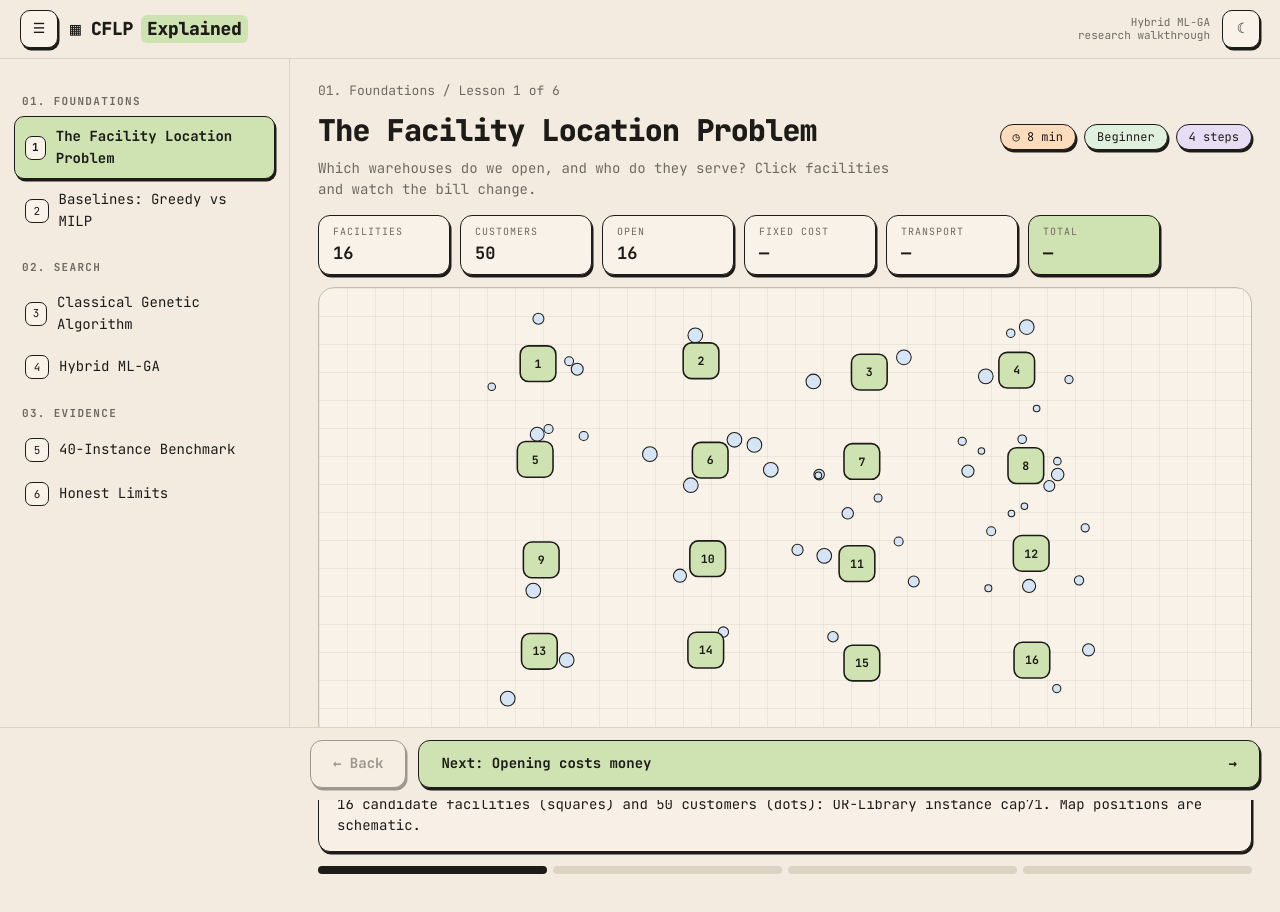
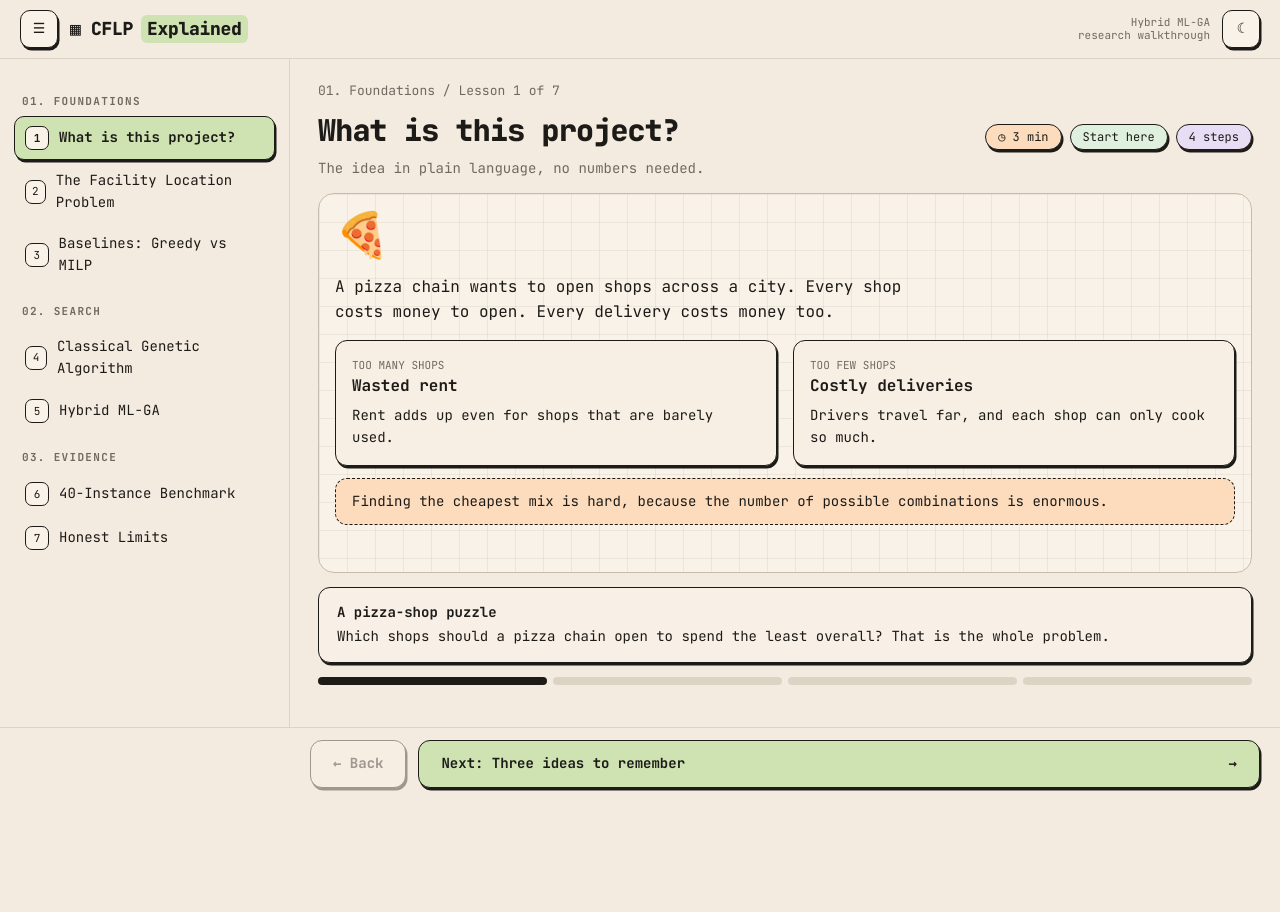
Before and after one commit to Yasaswini-ch/Hybrid-MLGA-CFLP, a React (Vite) app in the folder frontend/: page / in a window 1280 px wide. Shown: the top 912 px of the page. After the commit the page ends 807 px from the top, so only its background shows below. Built offline with nearby package versions, Linux system fonts and the light colour scheme.

Commit message:
Add a plain-language intro lesson as the site's landing page

```diff
--- a/frontend/src/lessons/index.jsx
+++ b/frontend/src/lessons/index.jsx
@@ -10,6 +10,69 @@ const maskOf = (ids) => { const m = noneOpen(); ids.forEach((i) => (m[i] = 1));
 const median = (a) => { const s = [...a].sort((x, y) => x - y); return s[Math.floor(s.length / 2)]; };
 const cap71 = results.instances.find((x) => x.name === "cap71");
 const sum = (a) => a.reduce((x, y) => x + y, 0);
+
+/* ============ 0. Intro ============ */
+function Card({ n, title, children, on }) {
+  return (
+    <div style={{ flex: 1, minWidth: 220, padding: 16, border: "1.5px solid var(--ink)", borderRadius: 12, boxShadow: "var(--pop)",
+      background: on ? "var(--green)" : "var(--paper-2)", transition: ".25s", transform: on ? "translateY(-4px)" : "none" }}>
+      <div style={{ fontSize: 11, color: "var(--muted)" }}>{n}</div>
+      <b style={{ fontSize: 16 }}>{title}</b>
+      <p style={{ margin: "6px 0 0" }}>{children}</p>
+    </div>
+  );
+}
+function Intro({ step }) {
+  return (
+    <div className="stage">
+      {step === 0 && (
+        <>
+          <div style={{ fontSize: 44, lineHeight: 1.1 }}>🍕</div>
+          <p style={{ fontSize: 16, maxWidth: "60ch" }}>
+            A pizza chain wants to open shops across a city. Every shop costs money to open. Every delivery costs money too.
+          </p>
+          <div className="row">
+            <Card n="TOO MANY SHOPS" title="Wasted rent">Rent adds up even for shops that are barely used.</Card>
+            <Card n="TOO FEW SHOPS" title="Costly deliveries">Drivers travel far, and each shop can only cook so much.</Card>
+          </div>
+          <div className="note">Finding the cheapest mix is hard, because the number of possible combinations is enormous.</div>
+        </>
+      )}
+      {step === 1 && (
+        <div className="row">
+          <Card n="01" title="The problem" on>Choose which locations to open so the total cost is as low as possible.</Card>
+          <Card n="02" title="The approach" on>Work like evolution: try many combinations, keep the good ones, mix them, repeat. This is a genetic algorithm.</Card>
+          <Card n="03" title="My twist" on>Checking each combination exactly is slow. A small AI model guesses the cost quickly, and the slow exact check only runs when a guess looks promising.</Card>
+        </div>
+      )}
+      {step === 2 && (
+        <>
+          <p style={{ fontSize: 16, maxWidth: "60ch" }}>
+            The program was tested on 40 standard problems from a well-known research benchmark. It finds the best known answer on most of them,
+            and this site is honest about the biggest problems, where it still struggles.
+          </p>
+          <div className="row">
+            <Card n="WORKS WELL" title="Small and medium cases">Both approaches get to the best known answer almost every time.</Card>
+            <Card n="STILL HARD" title="The largest cases">The AI-assisted version currently does worse than the plain one.</Card>
+          </div>
+        </>
+      )}
+      {step === 3 && (
+        <>
+          <p style={{ fontSize: 16 }}>Use the Next button to walk through it in order:</p>
+          <table style={{ maxWidth: 560 }}>
+            <tbody>
+              <tr><td>Lesson 2</td><td style={{ textAlign: "left" }}>Click facilities open and closed, and watch the cost change.</td></tr>
+              <tr><td>Lesson 4</td><td style={{ textAlign: "left" }}>Press Run and watch the algorithm find a better answer on its own.</td></tr>
+              <tr><td>Lesson 5</td><td style={{ textAlign: "left" }}>See where the AI speeds things up.</td></tr>
+              <tr><td>Lesson 6</td><td style={{ textAlign: "left" }}>Browse the full results if you want the numbers.</td></tr>
+            </tbody>
+          </table>
+        </>
+      )}
+    </div>
+  );
+}
 
 /* ============ 1. The problem ============ */
 function Problem({ step }) {
@@ -278,6 +341,13 @@ function Limits({ step }) {
 
 export const SECTIONS = ["Foundations", "Search", "Evidence"];
 export const LESSONS = [
+  { id: "intro", sec: 0, title: "What is this project?", sub: "The idea in plain language, no numbers needed.", level: "Start here", time: 3, C: Intro,
+    steps: [
+      ["A pizza-shop puzzle", "Which shops should a pizza chain open to spend the least overall? That is the whole problem."],
+      ["Three ideas to remember", "The problem, the evolution-style approach, and the AI twist that makes it faster."],
+      ["Does it work?", "Mostly yes, and the site is upfront about where it does not."],
+      ["How to use this site", "Click Next to move through the lessons. Skip to the benchmark only if you want the numbers."],
+    ] },
   { id: "problem", sec: 0, title: "The Facility Location Problem", sub: "Which warehouses do we open, and who do they serve? Click facilities and watch the bill change.", level: "Beginner", time: 8, C: Problem,
     steps: [
       ["Meet the cast", "16 candidate facilities (squares) and 50 customers (dots): OR-Library instance cap71. Map positions are schematic."],
```
